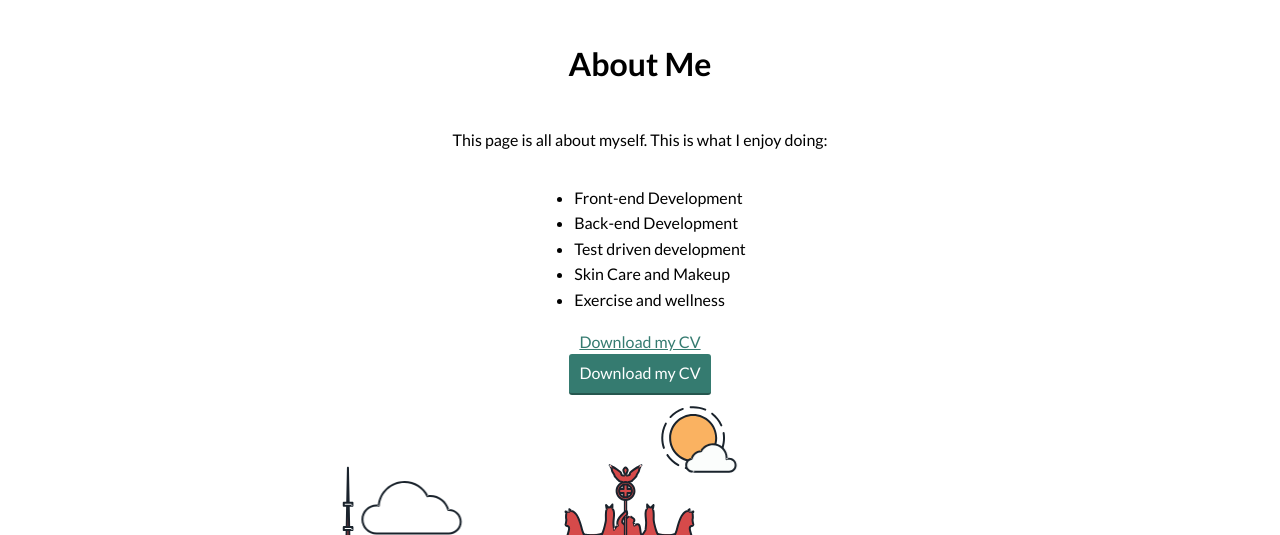
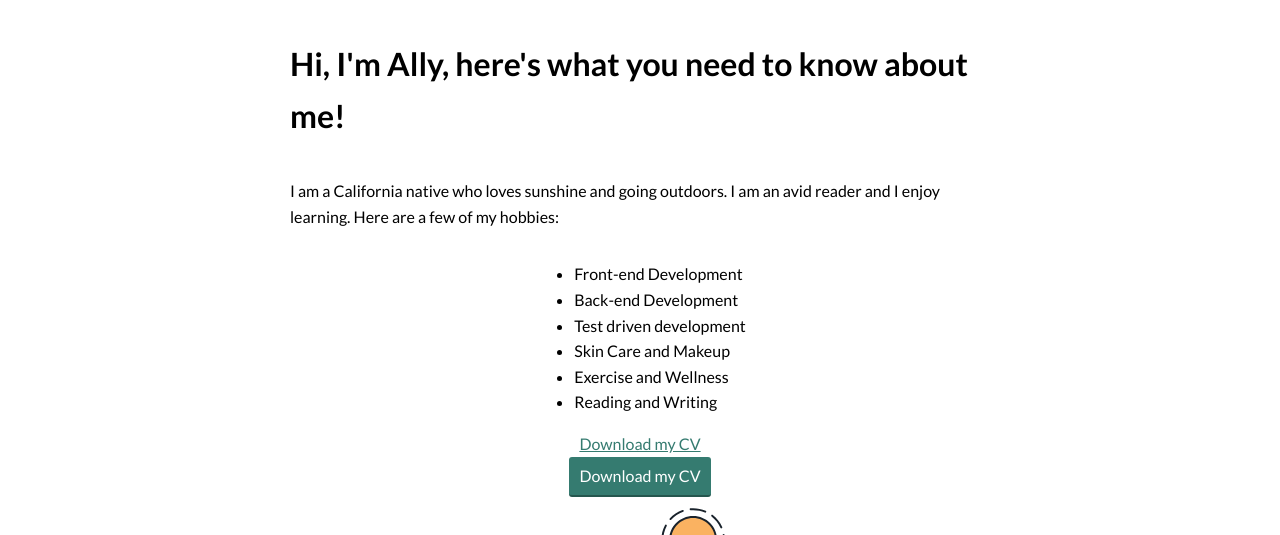
Before and after one commit to allynaus/portfolio-website, a plain HTML site: page about.html in a window 1280 px wide. Shown: the part 223-758 px from the top of the page. Drawn offline with nearby package versions, Linux system fonts and the light colour scheme.

Commit message:
Updated About Me Header and list
Included more descriptions about myself and my hobbies

```diff
--- a/about.html
+++ b/about.html
@@ -33,16 +33,18 @@
  </header>
   <header>
     <div class="profile">
-        <h1>About Me</h1>
+        <h1>Hi, I'm Ally, here's what you need to know about me!</h1>
 
-        <p>This page is all about myself. This is what I enjoy doing:
+        <p>I am a California native who loves sunshine and going outdoors. I am an avid reader
+            and I enjoy learning. Here are a few of my hobbies:
         </p>
         <ul>
             <li>Front-end Development</li>
             <li>Back-end Development</li>
             <li>Test driven development</li>
             <li>Skin Care and Makeup</li>
-            <li>Exercise and wellness</li>
+            <li>Exercise and Wellness</li>
+            <li>Reading and Writing</li>
         </ul>
 
         <a href="files/cv.pdf" class="button" download>Download my CV</a>
```
